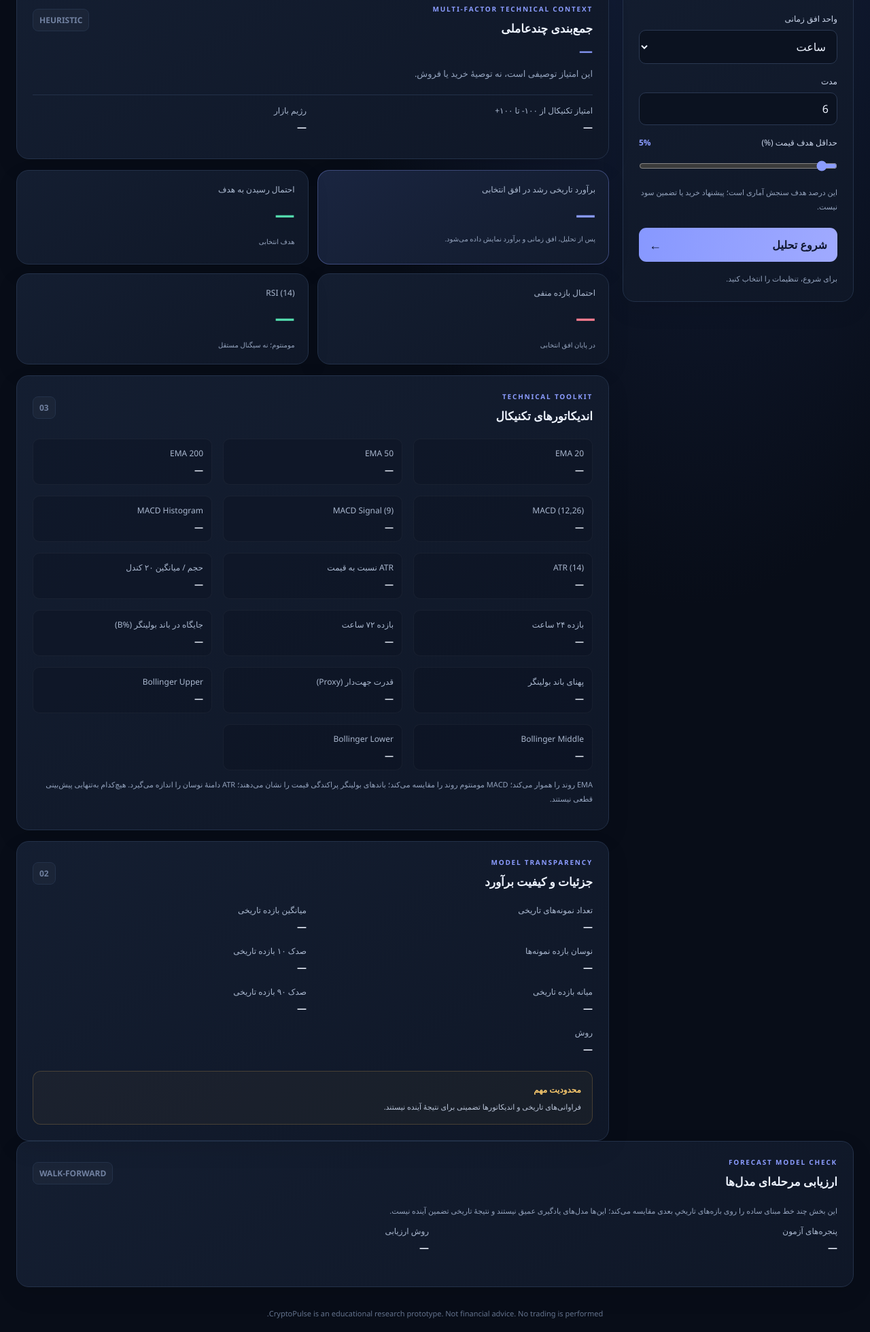
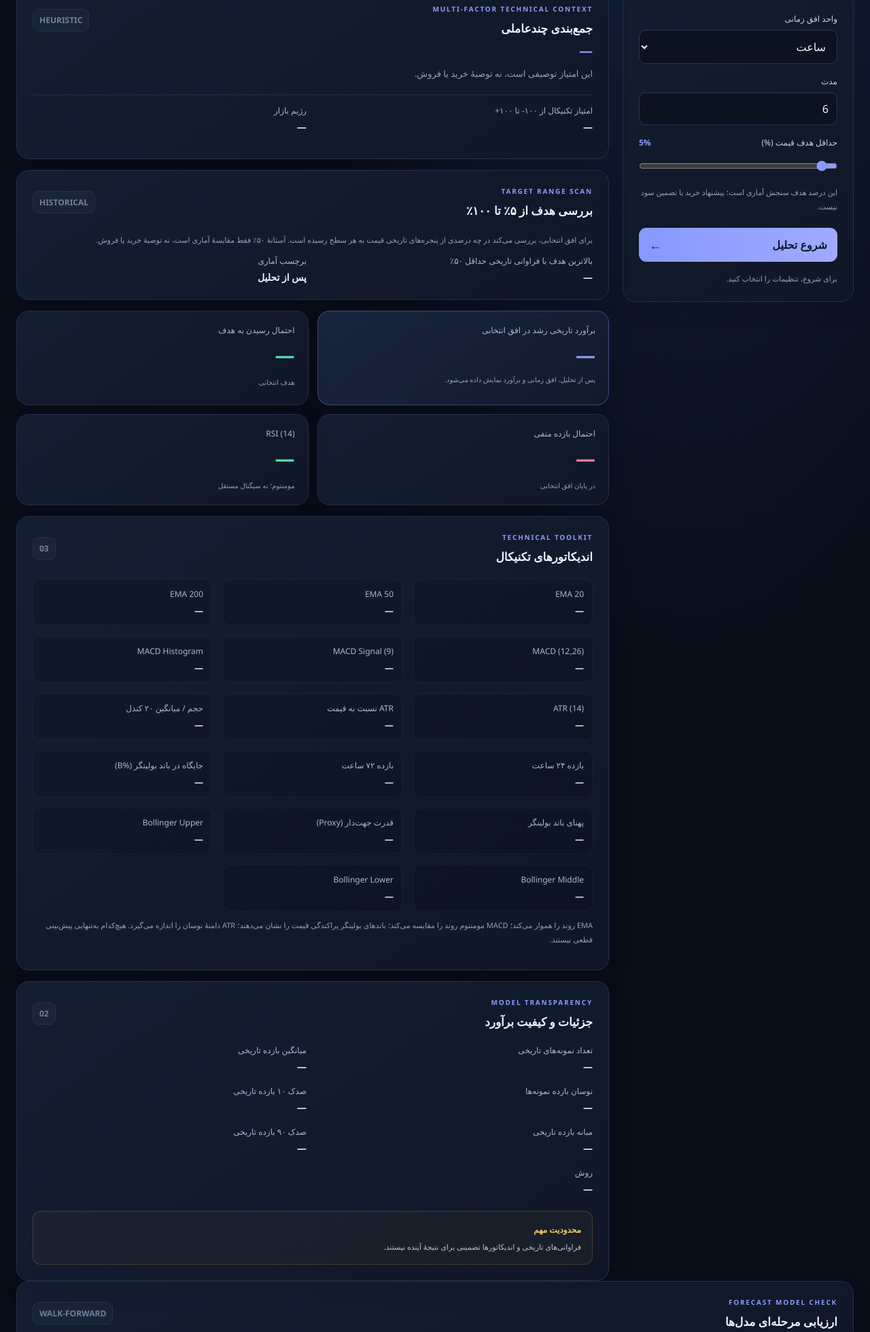
Before and after one commit to Parsa0369/crypto, a Flask app: page / in a window 1280 px wide. Shown: the part 538-2497 px from the top of the page at 68% size. Run offline with Flask 3, Linux system fonts and the light colour scheme; the visitor is signed in with stand-in values (Sample User, id 1); data that the repository does not hold is empty; parts of the project's set-up code (start-up, migrations or seed data) failed here and were passed over.

Commit message:
Add historical target range scan panel

```diff
--- a/templates/dashboard.html
+++ b/templates/dashboard.html
@@ -14,6 +14,7 @@
 <div id="status" class="status" role="status">برای شروع، تنظیمات را انتخاب کنید.</div></aside>
 <section class="results"><div class="panel price-panel"><div><p class="eyebrow">LATEST AVAILABLE CLOSE</p><h2 id="price">—</h2><p class="muted" id="asset-label">BTCUSDT · USDT</p><p class="source-label" id="source-label">منبع داده پس از تحلیل مشخص می‌شود</p></div><div class="price-icon">↗</div></div>
 <div class="panel decision-panel"><div class="panel-heading"><div><p class="eyebrow">MULTI-FACTOR TECHNICAL CONTEXT</p><h2>جمع‌بندی چندعاملی</h2></div><span class="step">HEURISTIC</span></div><strong id="technical-bias">—</strong><p id="decision-hint" class="muted">این امتیاز توصیفی است، نه توصیهٔ خرید یا فروش.</p><div class="detail-grid advanced-summary"><div><span>امتیاز تکنیکال از ۱۰۰- تا ۱۰۰+</span><strong id="technical-score">—</strong></div><div><span>رژیم بازار</span><strong id="market-regime">—</strong></div></div><div id="signal-reasons" class="signal-reasons"></div></div>
+<div class="panel target-curve-panel"><div class="panel-heading"><div><p class="eyebrow">TARGET RANGE SCAN</p><h2>بررسی هدف از ۵٪ تا ۱۰۰٪</h2></div><span class="step">HISTORICAL</span></div><p class="hint">برای افق انتخابی، بررسی می‌کند در چه درصدی از پنجره‌های تاریخی قیمت به هر سطح رسیده است. آستانهٔ ۵۰٪ فقط مقایسهٔ آماری است، نه توصیهٔ خرید یا فروش.</p><div class="detail-grid"><div><span>بالاترین هدف با فراوانی تاریخی حداقل ۵۰٪</span><strong id="target-half-summary">—</strong></div><div><span>برچسب آماری</span><strong id="target-half-label">پس از تحلیل</strong></div></div><div id="target-curve" class="target-curve-list"></div></div>
 <div class="metric-grid"><article class="metric-card forecast-card"><span>برآورد تاریخی رشد در افق انتخابی</span><strong id="up-prob">—</strong><small id="up-forecast-summary">پس از تحلیل، افق زمانی و برآورد نمایش داده می‌شود.</small></article><article class="metric-card"><span>احتمال رسیدن به هدف</span><strong id="target-prob">—</strong><small id="target-caption">هدف انتخابی</small><small id="target-zero-note" class="target-zero-note"></small></article><article class="metric-card"><span>احتمال بازده منفی</span><strong id="down-prob">—</strong><small>در پایان افق انتخابی</small></article><article class="metric-card"><span>RSI (14)</span><strong id="rsi">—</strong><small>مومنتوم؛ نه سیگنال مستقل</small></article></div>
 <div class="panel"><div class="panel-heading"><div><p class="eyebrow">TECHNICAL TOOLKIT</p><h2>اندیکاتورهای تکنیکال</h2></div><span class="step">03</span></div><div class="indicator-grid">
 <div><span>EMA 20</span><strong id="ema20">—</strong></div><div><span>EMA 50</span><strong id="ema50">—</strong></div><div><span>EMA 200</span><strong id="ema200">—</strong></div>
```
